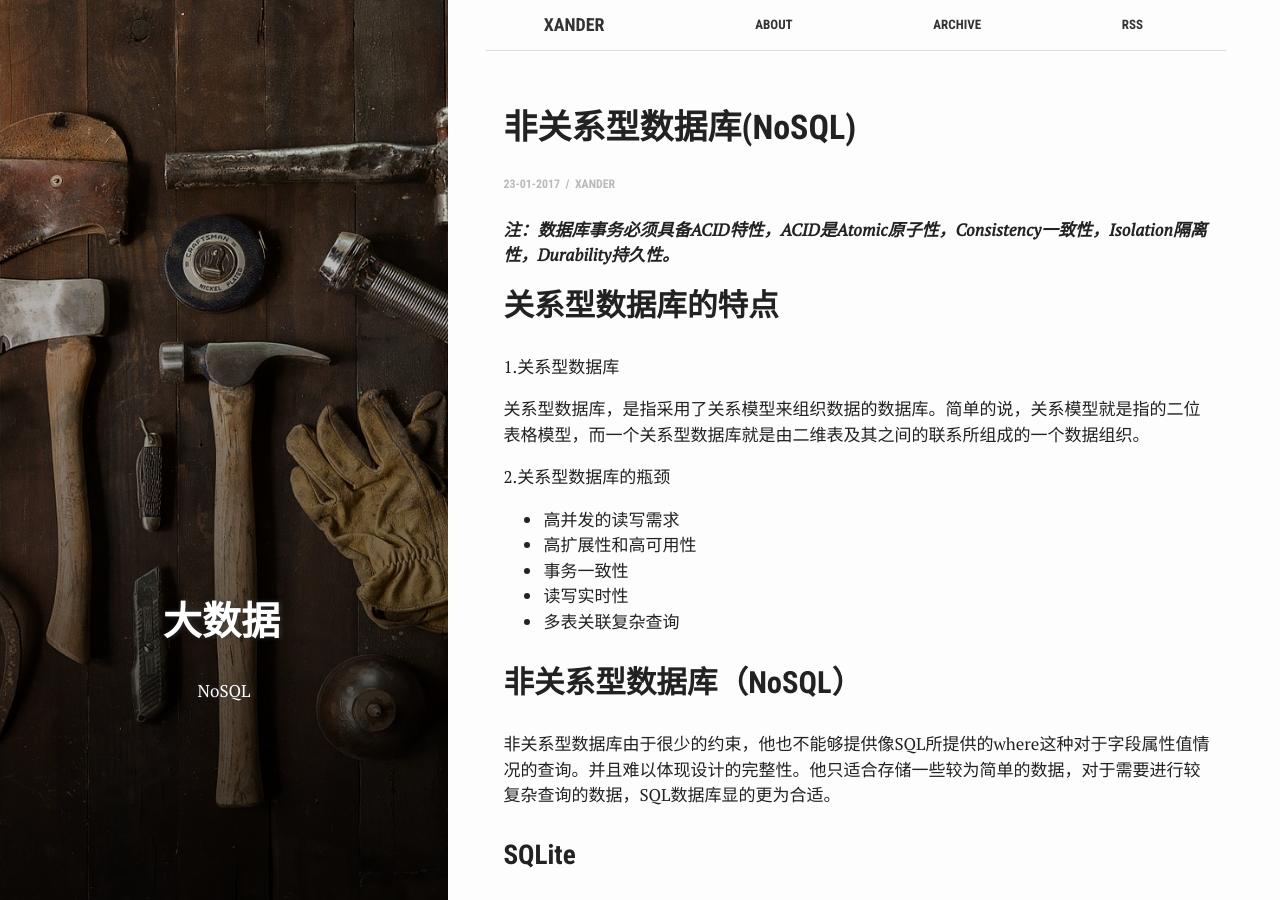
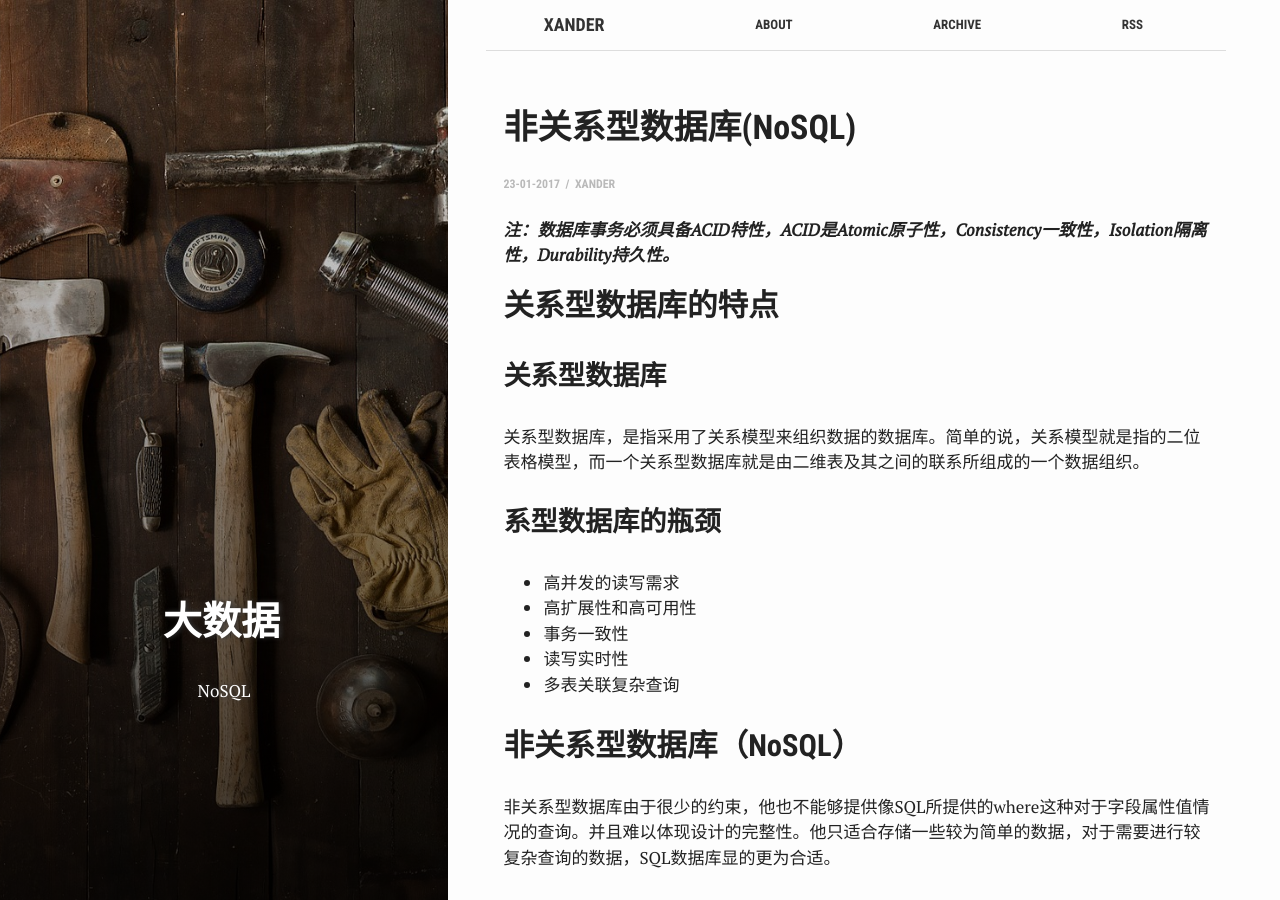
Before and after one commit to yyxiao/yyxiao.github.io, a Jekyll site: the page built from _posts/2017-01-23-非关系型数据库(NoSql).md, in a window 1280 px wide and 900 px high. Built offline with Jekyll 4.4.1, drawn with Linux system fonts in a browser that asks for light colours.

Commit message:
update nosql

```diff
--- a/_posts/2017-01-23-非关系型数据库(NoSql).md
+++ b/_posts/2017-01-23-非关系型数据库(NoSql).md
@@ -14,11 +14,11 @@ author: Xander
 
 ## 关系型数据库的特点
 
-1.关系型数据库
+### 关系型数据库
 
 关系型数据库，是指采用了关系模型来组织数据的数据库。简单的说，关系模型就是指的二位表格模型，而一个关系型数据库就是由二维表及其之间的联系所组成的一个数据组织。
 
-2.关系型数据库的瓶颈
+### 系型数据库的瓶颈
 
 * 高并发的读写需求
 * 高扩展性和高可用性
```
